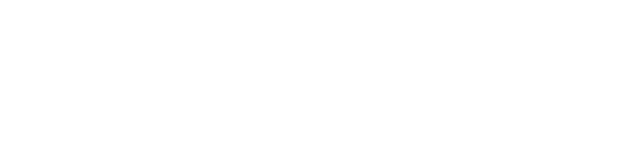
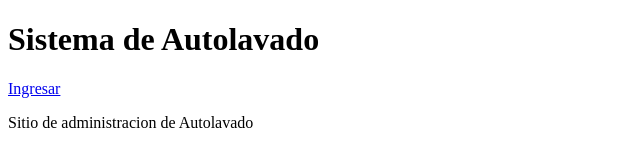
Before and after one commit to Jack3232565/Proyecto3, a plain HTML site: page index.html in a window 1280 px wide. Shown: the whole page, without its empty margins (0-640 px from the left). Drawn offline with Linux system fonts and the light colour scheme.

Commit message:
Modificacion index.html

```diff
--- a/index.html
+++ b/index.html
@@ -3,9 +3,11 @@
 <head>
     <meta charset="UTF-8">
     <meta name="viewport" content="width=device-width, initial-scale=1.0">
-    <title>Document</title>
+    <title>Bienvenido</title>
 </head>
 <body>
-
+    <h1>Sistema de Autolavado</h1>
+    <a href="menu.html">Ingresar</a>
+    <p>Sitio de administracion de Autolavado</p>
 </body>
 </html>
```
